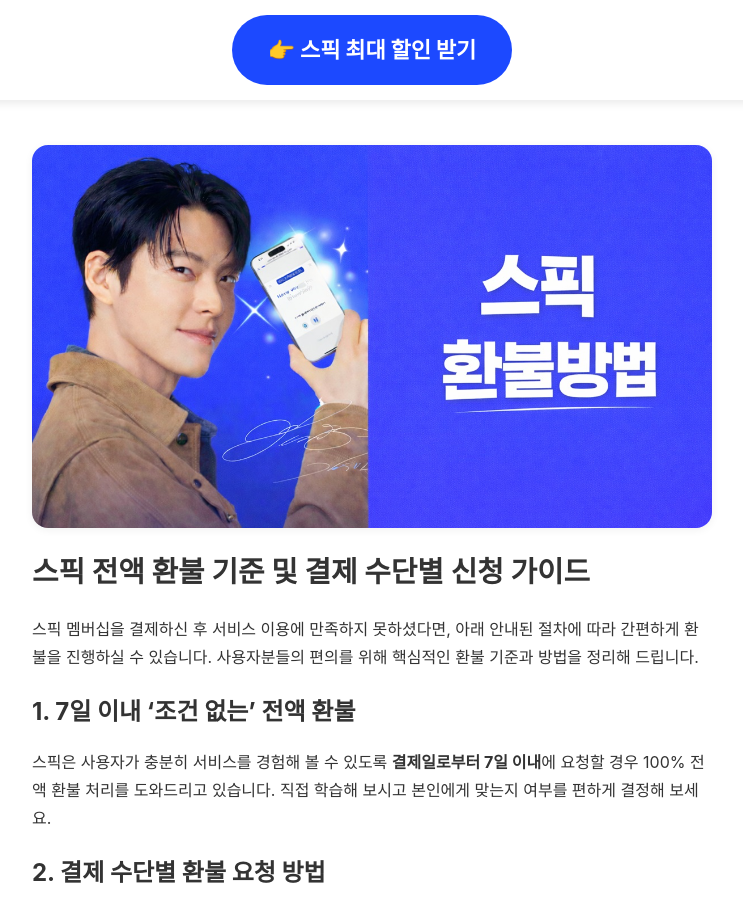
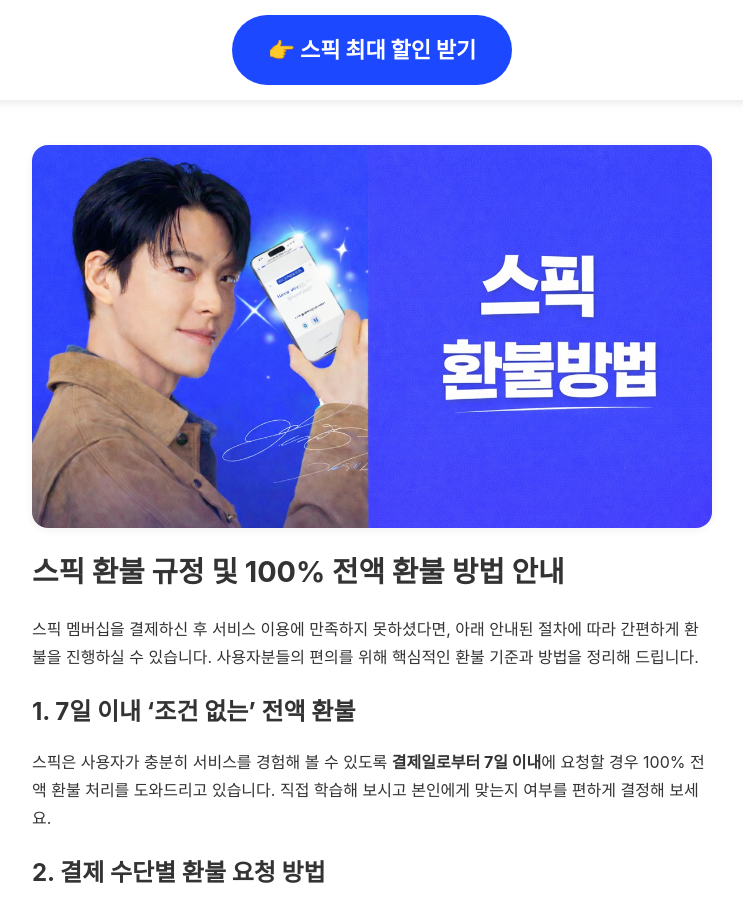
Before and after one commit to kjsjdw/speak_event_page, a Jekyll site: the page built from refund.md, in a window 1280 px wide and 900 px high. Shown: the whole window, without its empty margins (268-1011 px from the left). Built offline with Jekyll 4.4.1, drawn with Linux system fonts in a browser that asks for light colours; some web fonts are replaced.

Commit message:
Update refund.md

```diff
--- a/refund.md
+++ b/refund.md
@@ -15,7 +15,7 @@ image: /content/images/refund.jpg
        style="display:block; margin:0 auto;">
 </div>
 
-# 스픽 전액 환불 기준 및 결제 수단별 신청 가이드
+# 스픽 환불 규정 및 100% 전액 환불 방법 안내
 
 스픽 멤버십을 결제하신 후 서비스 이용에 만족하지 못하셨다면, 아래 안내된 절차에 따라 간편하게 환불을 진행하실 수 있습니다. 사용자분들의 편의를 위해 핵심적인 환불 기준과 방법을 정리해 드립니다.
 
```
